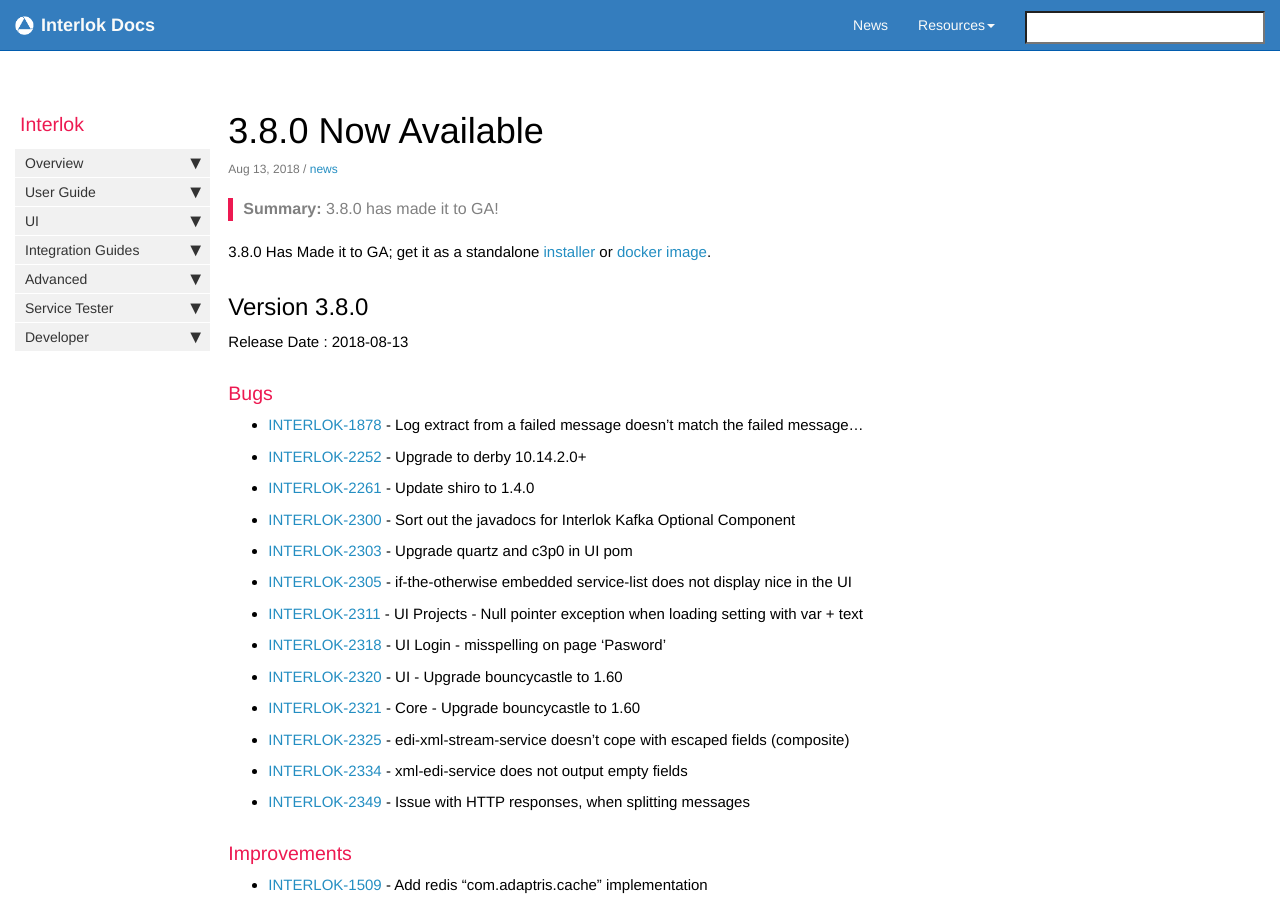
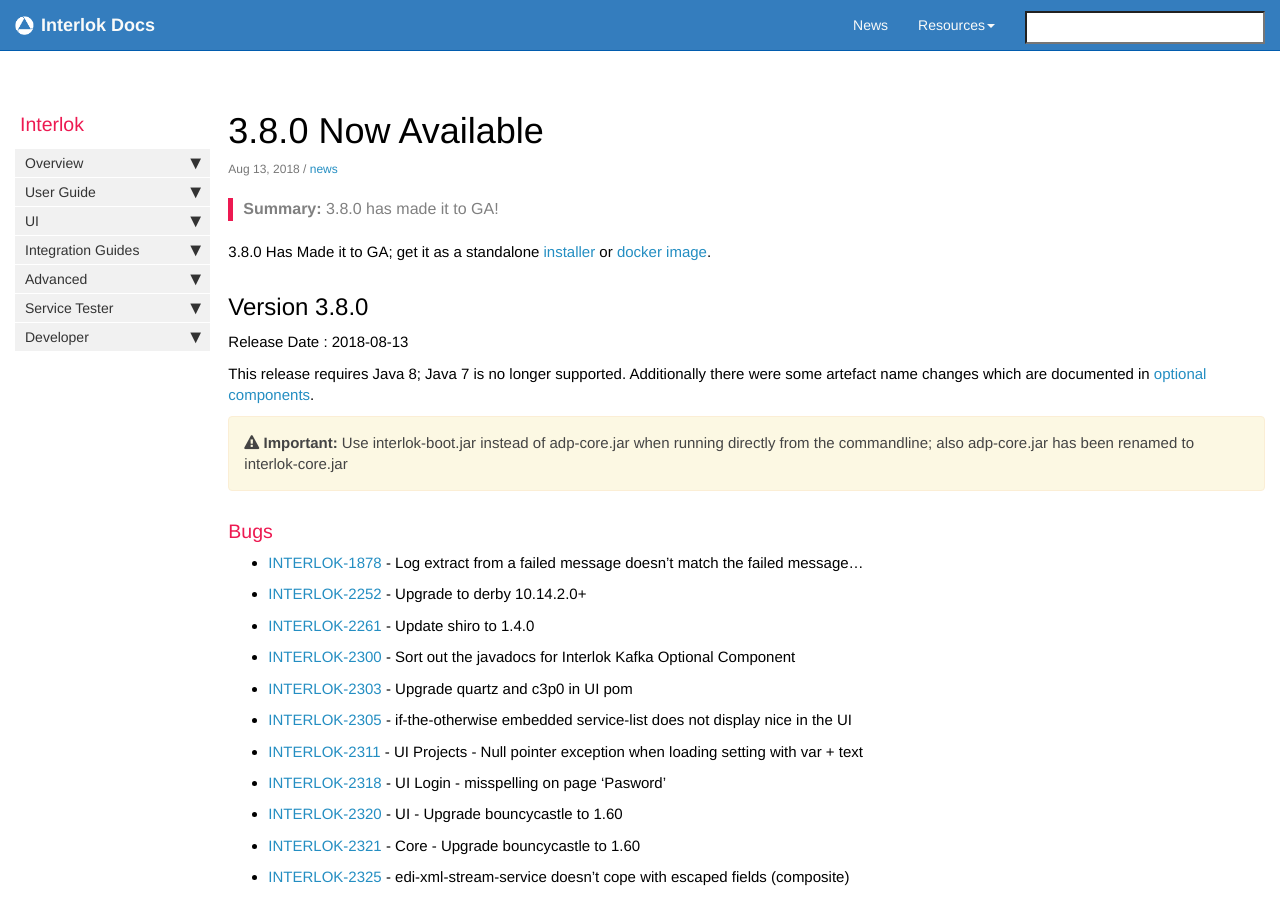
Before and after one commit to adaptris/interlok-docs-legacy, a Jekyll site: the page built from _posts/2018-08-13-3.8.0-release.md, in a window 1280 px wide and 900 px high. Built offline with Jekyll 4.4.1, drawn with Linux system fonts in a browser that asks for light colours; nearby versions of some CDN libraries; comment, search, counter and statistics services are not loaded.

Commit message:
Update with java8 requirement

```diff
--- a/_includes/custom/release380.html
+++ b/_includes/custom/release380.html
@@ -1,6 +1,10 @@
 ## Version 3.8.0 ##
 
 Release Date : 2018-08-13
+
+This release requires Java 8; Java 7 is no longer supported. Additionally there were some artefact name changes which are documented in [optional components](adapter-optional-components.html).
+
+{% include important.html content="Use interlok-boot.jar instead of adp-core.jar when running directly from the commandline; also adp-core.jar has been renamed to interlok-core.jar" %}
 
 ### Bugs
 
```
